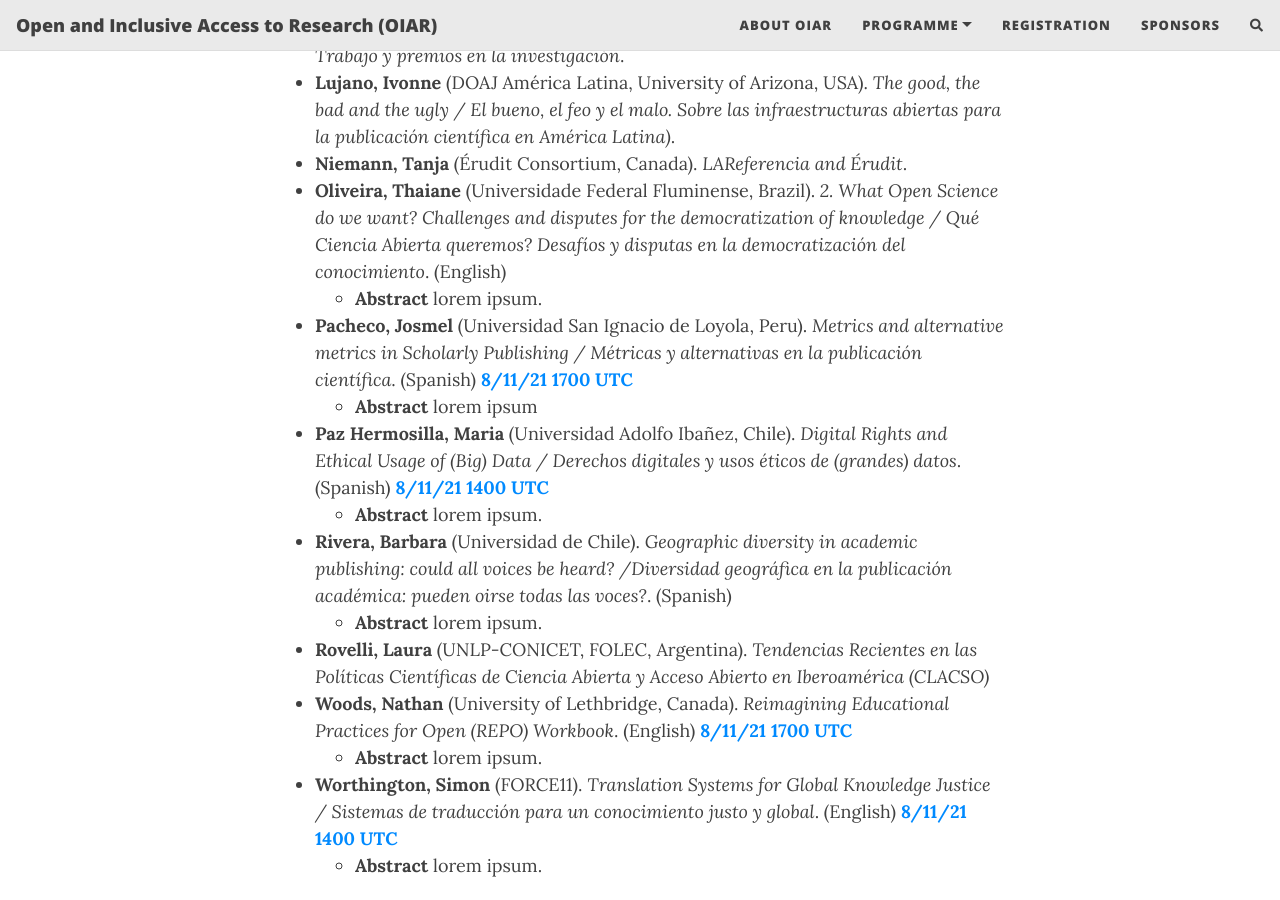
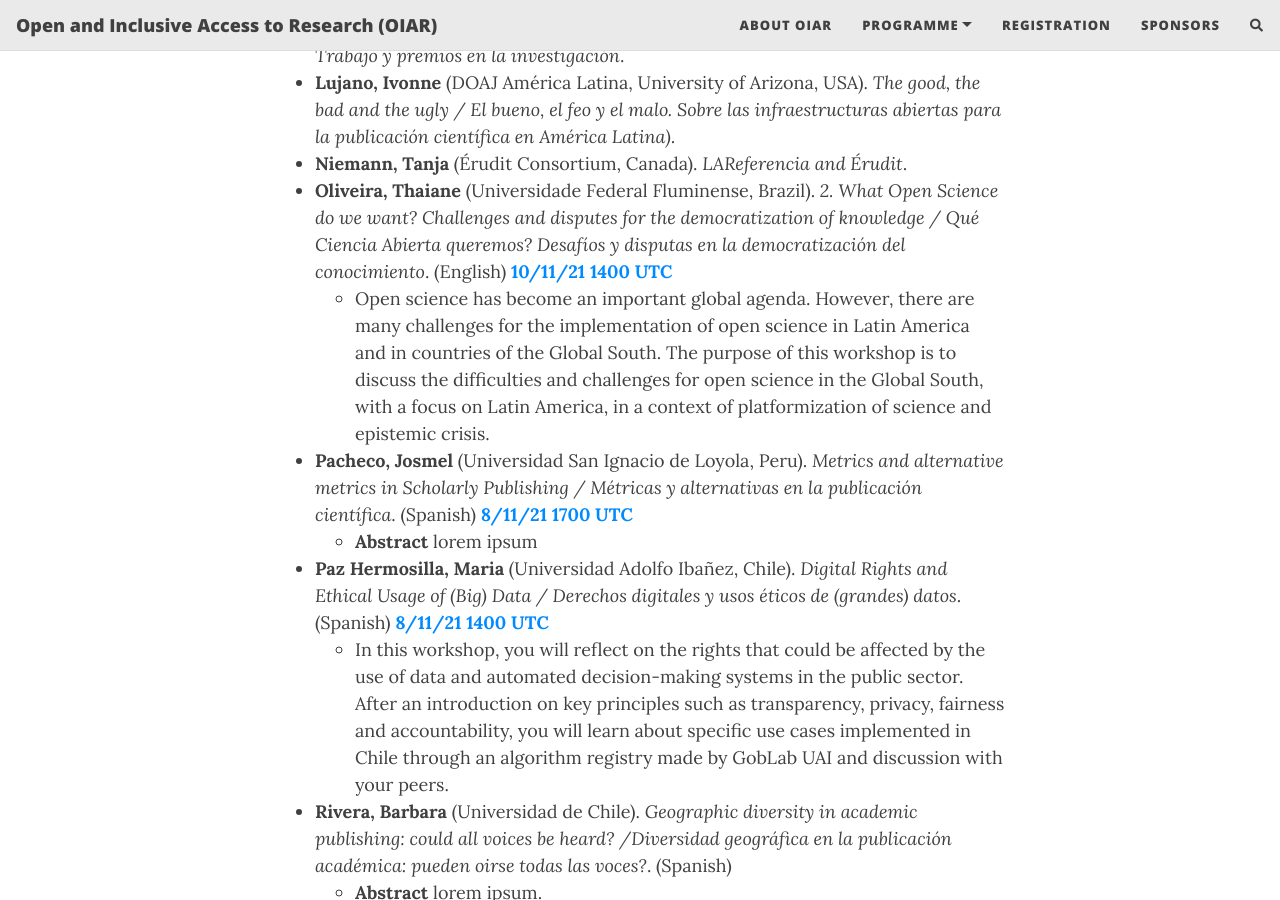
Before and after one commit to caedmon5/OIAR, a Jekyll site: the page built from abstracts.md, in a window 1280 px wide and 900 px high, scrolled down 879 px. Built offline with Jekyll 4.4.1, drawn with Linux system fonts in a browser that asks for light colours; nearby versions of some CDN libraries; comment, search, counter and statistics services are not loaded.

Commit message:
Update abstracts.md
Added link to Wednesday on the programme page next to Oliveira's talk to test

```diff
--- a/abstracts.md
+++ b/abstracts.md
@@ -15,12 +15,12 @@ subtitle: Open and Inclusive Access to Research. Acceso abierto e inclusivo a la
 * **Larivière, Vincent** (Université Montréal, Canada). *Labour and Reward in Science / Trabajo y premios en la investigación*.
 * **Lujano, Ivonne** (DOAJ América Latina, University of Arizona, USA). *The good, the bad and the ugly / El bueno, el feo y el malo. Sobre las infraestructuras abiertas para la publicación científica en América Latina)*.
 * **Niemann, Tanja** (Érudit Consortium, Canada). *LAReferencia and Érudit*.
-* **Oliveira, Thaiane** (Universidade Federal Fluminense, Brazil). *2.	What Open Science do we want? Challenges and disputes for the democratization of knowledge / Qué Ciencia Abierta queremos? Desafíos y disputas en la democratización del conocimiento*. (English)
-    * **Abstract** lorem ipsum.
+* **Oliveira, Thaiane** (Universidade Federal Fluminense, Brazil). *2.	What Open Science do we want? Challenges and disputes for the democratization of knowledge / Qué Ciencia Abierta queremos? Desafíos y disputas en la democratización del conocimiento*. (English) [**10/11/21 1400 UTC**](programme/#Wednesday)
+    * Open science has become an important global agenda. However, there are many challenges for the implementation of open science in Latin America and in countries of the Global South. The purpose of this workshop is to discuss the difficulties and challenges for open science in the Global South, with a focus on Latin America, in a context of platformization of science and epistemic crisis.
 * **Pacheco, Josmel** (Universidad San Ignacio de Loyola, Peru). *Metrics and alternative metrics in Scholarly Publishing / Métricas y alternativas en la publicación científica*. (Spanish) [**8/11/21 1700 UTC**](../programme/#Monday)
     * **Abstract** lorem ipsum
 * **Paz Hermosilla, Maria** (Universidad Adolfo Ibañez, Chile). *Digital Rights and Ethical Usage of (Big) Data / Derechos digitales y usos éticos de (grandes) datos*. (Spanish) [**8/11/21 1400 UTC**](../programme/#Monday)
-    * **Abstract** lorem ipsum.
+    * In this workshop, you will reflect on the rights that could be affected by the use of data and automated decision-making systems in the public sector. After an introduction on key principles such as transparency, privacy, fairness and accountability, you will learn about specific use cases implemented in Chile through an algorithm registry made by GobLab UAI and discussion with your peers.
 * **Rivera, Barbara** (Universidad de Chile). *Geographic diversity in academic publishing: could all voices be heard? /Diversidad geográfica en la publicación académica: pueden oirse todas las voces?*. (Spanish)
     * **Abstract** lorem ipsum.
 * **Rovelli, Laura** (UNLP-CONICET, FOLEC, Argentina). *Tendencias Recientes en las Políticas Científicas de Ciencia Abierta y Acceso Abierto en Iberoamérica (CLACSO)*
```
